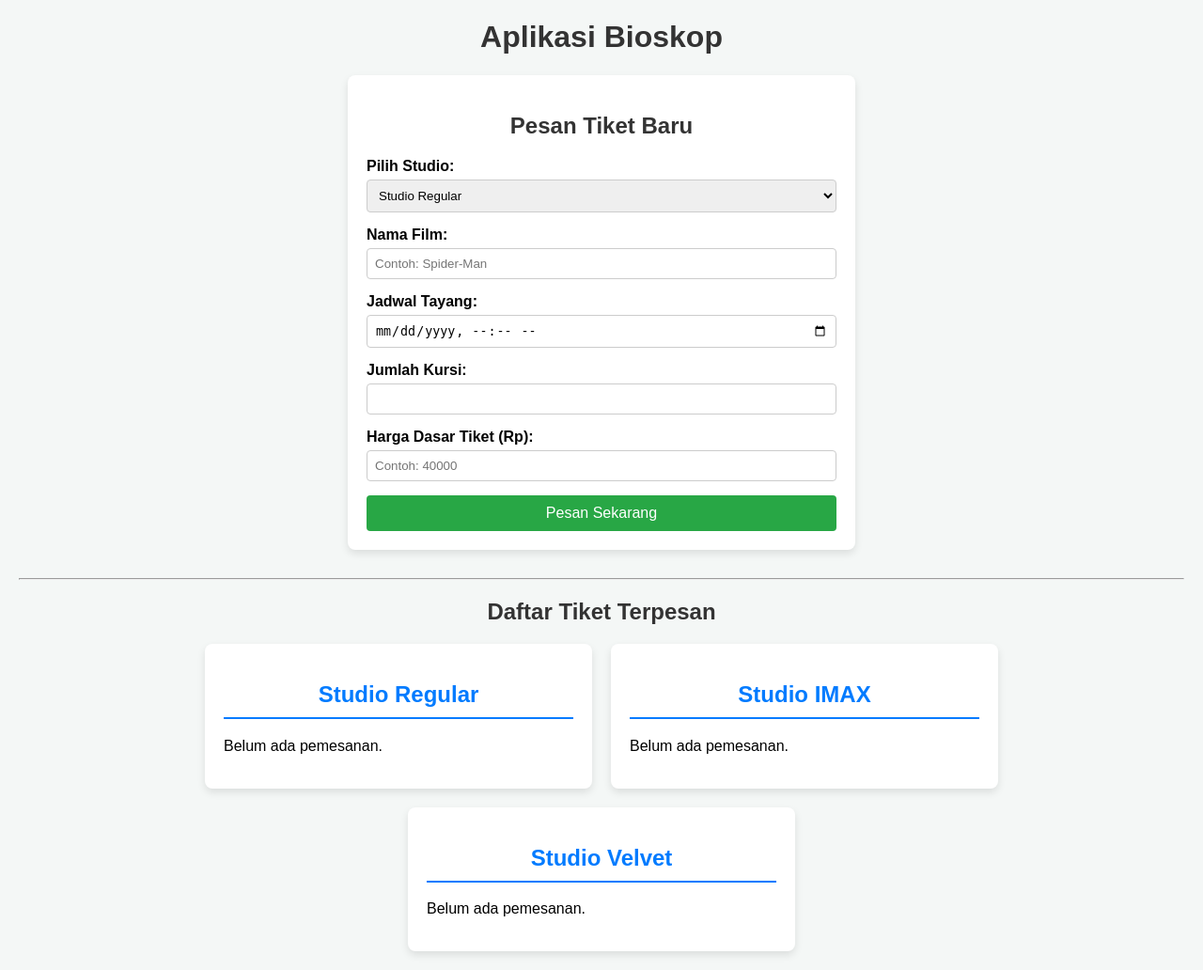
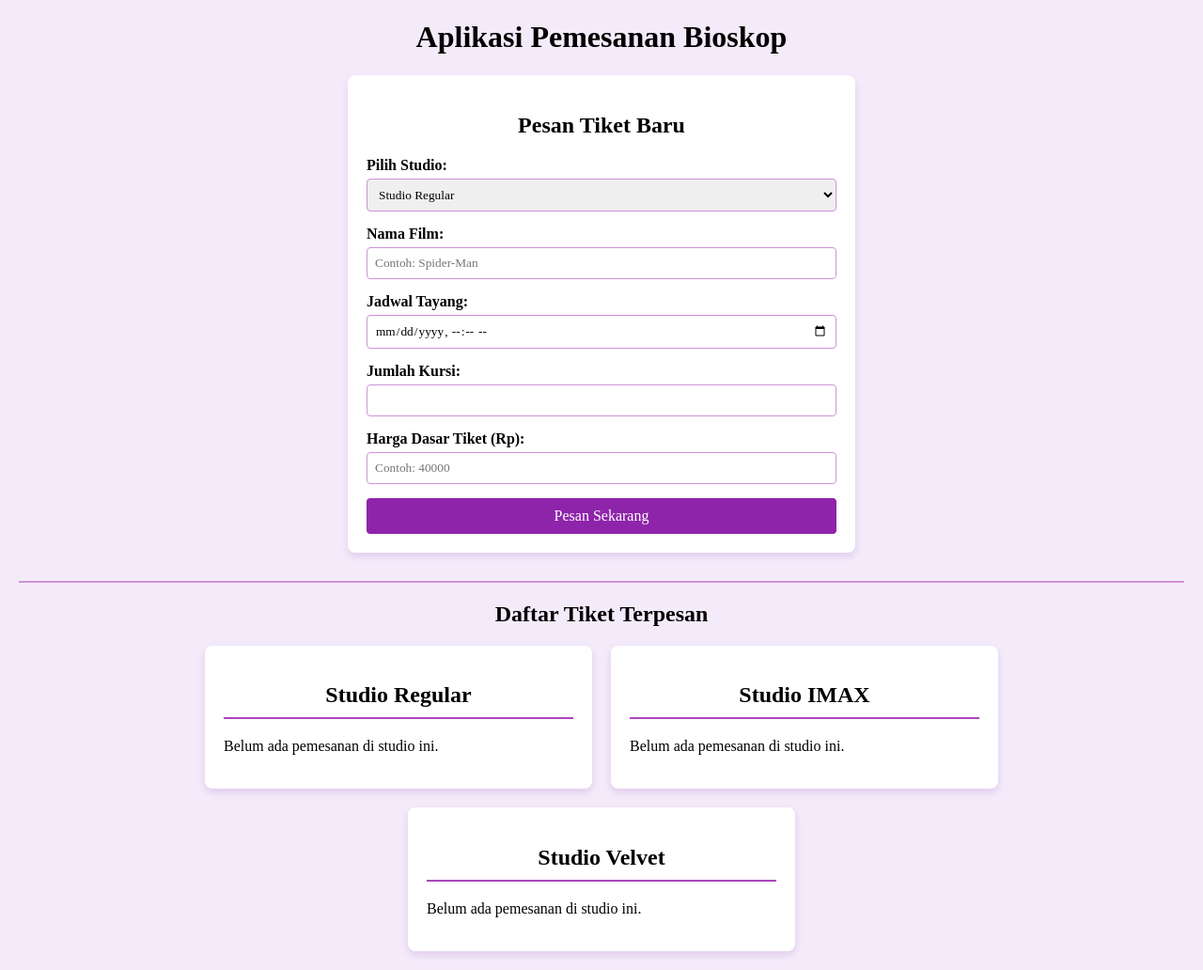
Before and after one commit to jhozyretno/Latihan_PBO_JhozyRetnoSari, a PHP site: page / in a window 1280 px wide. Shown: the whole page at 94% size. Run offline with PHP 8.4, Linux system fonts and the light colour scheme; data comes from the database, SQL or seed files in the repository.

Commit message:
[Tahap 6] Pembuatan Komponen Antarmuka

```diff
--- a/index.php
+++ b/index.php
@@ -1,5 +1,5 @@
 <?php
-// Memanggil koneksi database
+// Memanggil koneksi database dari folder koneksi
 require_once 'koneksi/database.php';
 
 // Memanggil class tiket
@@ -12,22 +12,22 @@ require_once 'tiket_Velvet.php';
 // ==========================================
 if (isset($_POST['pesan_tiket'])) {
     $tipe_studio = $_POST['tipe_studio']; // Akan berisi REG, IMX, atau VLV
-    $nama_film = $_POST['nama_film'];
+
+    // Menitipkan kode studio ke nama film
+    $nama_film = "[" . $tipe_studio . "] " . $_POST['nama_film'];
+
     $jadwal_tayang = $_POST['jadwal_tayang'];
     $jumlah_kursi = $_POST['jumlah_kursi'];
     $harga_dasar = $_POST['harga_dasar'];
 
-    // Membuat ID Tiket otomatis berdasarkan tipe studio + angka acak
-    $id_tiket = $tipe_studio . "-" . rand(100, 999);
-
-    // Query untuk menyimpan ke database
-    $queryInsert = "INSERT INTO tabel_tiket (id_tiket, nama_film, jadwal_tayang, jumlah_kursi, harga_dasar_tiket)
-                    VALUES ('$id_tiket', '$nama_film', '$jadwal_tayang', '$jumlah_kursi', '$harga_dasar')";
+    // Query INSERT: id_tiket tidak dimasukkan agar database mengisinya otomatis secara urut (Auto Increment)
+    $queryInsert = "INSERT INTO tabel_tiket (nama_film, jadwal_tayang, jumlah_kursi, harga_dasar_tiket)
+                    VALUES ('$nama_film', '$jadwal_tayang', '$jumlah_kursi', '$harga_dasar')";
 
     if ($koneksi->query($queryInsert) === TRUE) {
         echo "<script>alert('Tiket berhasil dipesan!'); window.location.href='index.php';</script>";
     } else {
-        echo "Error: " . $queryInsert . "<br>" . $koneksi->error;
+        echo "<script>alert('Error: " . $koneksi->error . "');</script>";
     }
 }
 ?>
@@ -39,29 +39,35 @@ if (isset($_POST['pesan_tiket'])) {
     <meta name="viewport" content="width=device-width, initial-scale=1.0">
     <title>Pemesanan Tiket Bioskop</title>
     <style>
-        body { font-family: Arial, sans-serif; background-color: #f4f7f6; margin: 20px; }
-        h1, h2 { text-align: center; color: #333; }
+        /* Mengubah font utama menjadi Times New Roman dan teks menjadi hitam */
+        body { font-family: "Times New Roman", Times, serif; color: black; background-color: #f4ebfa; margin: 20px; }
+        h1, h2 { text-align: center; color: black; }
 
         /* Form Styling */
-        .form-container { background: white; max-width: 500px; margin: 0 auto 30px auto; padding: 20px; border-radius: 8px; box-shadow: 0 4px 8px rgba(0,0,0,0.1); }
+        .form-container { background: white; max-width: 500px; margin: 0 auto 30px auto; padding: 20px; border-radius: 8px; box-shadow: 0 4px 8px rgba(106, 27, 154, 0.15); }
         .form-group { margin-bottom: 15px; }
-        .form-group label { display: block; font-weight: bold; margin-bottom: 5px; }
-        .form-group input, .form-group select { width: 100%; padding: 8px; box-sizing: border-box; border: 1px solid #ccc; border-radius: 4px; }
-        .btn-submit { background-color: #28a745; color: white; border: none; padding: 10px 15px; width: 100%; font-size: 16px; border-radius: 4px; cursor: pointer; }
-        .btn-submit:hover { background-color: #218838; }
+        .form-group label { display: block; font-weight: bold; margin-bottom: 5px; color: black; }
+        /* Memastikan input form juga menggunakan Times New Roman */
+        .form-group input, .form-group select { font-family: "Times New Roman", Times, serif; width: 100%; padding: 8px; box-sizing: border-box; border: 1px solid #ce93d8; border-radius: 4px; color: black; }
 
-        /* Card Styling (dari kode sebelumnya) */
+        /* Tombol Pesan (teks tetap putih agar terbaca jelas di atas warna ungu) */
+        .btn-submit { font-family: "Times New Roman", Times, serif; background-color: #8e24aa; color: white; border: none; padding: 10px 15px; width: 100%; font-size: 16px; border-radius: 4px; cursor: pointer; transition: 0.3s; }
+        .btn-submit:hover { background-color: #6a1b9a; }
+
+        /* Card Styling */
         .container { display: flex; flex-wrap: wrap; gap: 20px; justify-content: center; }
-        .kategori { background: white; border-radius: 8px; box-shadow: 0 4px 8px rgba(0,0,0,0.1); width: 30%; padding: 20px; min-width: 250px; }
-        .kategori h2 { border-bottom: 2px solid #007BFF; padding-bottom: 10px; color: #007BFF; }
-        .tiket-card { border: 1px solid #ddd; padding: 15px; margin-bottom: 15px; border-radius: 5px; background-color: #fafafa; }
-        .harga { font-size: 18px; color: #28a745; margin-top: 10px; }
-        .fasilitas { margin-top: 10px; font-size: 14px; color: #555; background: #e9ecef; padding: 10px; border-radius: 4px; }
+        .kategori { background: white; border-radius: 8px; box-shadow: 0 4px 8px rgba(106, 27, 154, 0.15); width: 30%; padding: 20px; min-width: 250px; }
+        .kategori h2 { border-bottom: 2px solid #ab47bc; padding-bottom: 10px; color: black; }
+        .tiket-card { border: 1px solid #e1bee7; padding: 15px; margin-bottom: 15px; border-radius: 5px; background-color: #ffffff; color: black; }
+
+        /* Harga dan Fasilitas */
+        .harga { font-size: 18px; color: black; margin-top: 10px; font-weight: bold; }
+        .fasilitas { margin-top: 10px; font-size: 14px; color: black; background: #f4ebfa; padding: 10px; border-radius: 4px; }
     </style>
 </head>
 <body>
 
-    <h1>Aplikasi Bioskop</h1>
+    <h1>Aplikasi Pemesanan Bioskop</h1>
 
     <div class="form-container">
         <h2>Pesan Tiket Baru</h2>
@@ -94,14 +100,15 @@ if (isset($_POST['pesan_tiket'])) {
         </form>
     </div>
 
-    <hr>
+    <hr style="border: 1px solid #ce93d8;">
     <h2>Daftar Tiket Terpesan</h2>
     <div class="container">
 
         <div class="kategori">
             <h2>Studio Regular</h2>
             <?php
-            $queryRegular = "SELECT * FROM tabel_tiket WHERE id_tiket LIKE 'REG%'";
+            // Memfilter berdasarkan awalan [REG] di nama film
+            $queryRegular = "SELECT * FROM tabel_tiket WHERE nama_film LIKE '[REG]%'";
             $resultRegular = $koneksi->query($queryRegular);
 
             if ($resultRegular->num_rows > 0) {
@@ -109,21 +116,22 @@ if (isset($_POST['pesan_tiket'])) {
                     $tiketReg = new TiketRegular($row['id_tiket'], $row['nama_film'], $row['jadwal_tayang'], $row['jumlah_kursi'], $row['harga_dasar_tiket'], "Dolby Digital", "Baris Tengah");
 
                     echo "<div class='tiket-card'>";
-                    echo "<strong>ID Tiket:</strong> " . $tiketReg->getIdTiket() . "<br>";
+                    echo "<strong>ID Tiket (Auto):</strong> " . $tiketReg->getIdTiket() . "<br>";
                     echo "<strong>Film:</strong> " . $tiketReg->getNamaFilm() . "<br>";
                     echo "<strong>Kursi:</strong> " . $tiketReg->getJumlahKursi() . "<br>";
                     echo "<div class='fasilitas'>"; $tiketReg->tampilkanInfoFasilitas(); echo "</div>";
-                    echo "<div class='harga'><b>Total: Rp " . number_format($tiketReg->hitungTotalHarga(), 0, ',', '.') . "</b></div>";
+                    echo "<div class='harga'>Total Harga: Rp " . number_format($tiketReg->hitungTotalHarga(), 0, ',', '.') . "</div>";
                     echo "</div>";
                 }
-            } else { echo "<p>Belum ada pemesanan.</p>"; }
+            } else { echo "<p>Belum ada pemesanan di studio ini.</p>"; }
             ?>
         </div>
 
         <div class="kategori">
             <h2>Studio IMAX</h2>
             <?php
-            $queryIMAX = "SELECT * FROM tabel_tiket WHERE id_tiket LIKE 'IMX%'";
+            // Memfilter berdasarkan awalan [IMX] di nama film
+            $queryIMAX = "SELECT * FROM tabel_tiket WHERE nama_film LIKE '[IMX]%'";
             $resultIMAX = $koneksi->query($queryIMAX);
 
             if ($resultIMAX->num_rows > 0) {
@@ -131,21 +139,22 @@ if (isset($_POST['pesan_tiket'])) {
                     $tiketIMX = new TiketIMAX($row['id_tiket'], $row['nama_film'], $row['jadwal_tayang'], $row['jumlah_kursi'], $row['harga_dasar_tiket'], "KCM-3D-VIP", "Active Motion Seat");
 
                     echo "<div class='tiket-card'>";
-                    echo "<strong>ID Tiket:</strong> " . $tiketIMX->getIdTiket() . "<br>";
+                    echo "<strong>ID Tiket (Auto):</strong> " . $tiketIMX->getIdTiket() . "<br>";
                     echo "<strong>Film:</strong> " . $tiketIMX->getNamaFilm() . "<br>";
                     echo "<strong>Kursi:</strong> " . $tiketIMX->getJumlahKursi() . "<br>";
                     echo "<div class='fasilitas'>"; $tiketIMX->tampilkanInfoFasilitas(); echo "</div>";
-                    echo "<div class='harga'><b>Total: Rp " . number_format($tiketIMX->hitungTotalHarga(), 0, ',', '.') . "</b></div>";
+                    echo "<div class='harga'>Total Harga: Rp " . number_format($tiketIMX->hitungTotalHarga(), 0, ',', '.') . "</div>";
                     echo "</div>";
                 }
-            } else { echo "<p>Belum ada pemesanan.</p>"; }
+            } else { echo "<p>Belum ada pemesanan di studio ini.</p>"; }
             ?>
         </div>
 
         <div class="kategori">
             <h2>Studio Velvet</h2>
             <?php
-            $queryVelvet = "SELECT * FROM tabel_tiket WHERE id_tiket LIKE 'VLV%'";
+            // Memfilter berdasarkan awalan [VLV] di nama film
+            $queryVelvet = "SELECT * FROM tabel_tiket WHERE nama_film LIKE '[VLV]%'";
             $resultVelvet = $koneksi->query($queryVelvet);
 
             if ($resultVelvet->num_rows > 0) {
@@ -153,14 +162,14 @@ if (isset($_POST['pesan_tiket'])) {
                     $tiketVlv = new TiketVelvet($row['id_tiket'], $row['nama_film'], $row['jadwal_tayang'], $row['jumlah_kursi'], $row['harga_dasar_tiket'], "Premium Bed Setup", "Tersedia");
 
                     echo "<div class='tiket-card'>";
-                    echo "<strong>ID Tiket:</strong> " . $tiketVlv->getIdTiket() . "<br>";
+                    echo "<strong>ID Tiket (Auto):</strong> " . $tiketVlv->getIdTiket() . "<br>";
                     echo "<strong>Film:</strong> " . $tiketVlv->getNamaFilm() . "<br>";
                     echo "<strong>Kursi:</strong> " . $tiketVlv->getJumlahKursi() . "<br>";
                     echo "<div class='fasilitas'>"; $tiketVlv->tampilkanInfoFasilitas(); echo "</div>";
-                    echo "<div class='harga'><b>Total: Rp " . number_format($tiketVlv->hitungTotalHarga(), 0, ',', '.') . "</b></div>";
+                    echo "<div class='harga'>Total Harga: Rp " . number_format($tiketVlv->hitungTotalHarga(), 0, ',', '.') . "</div>";
                     echo "</div>";
                 }
-            } else { echo "<p>Belum ada pemesanan.</p>"; }
+            } else { echo "<p>Belum ada pemesanan di studio ini.</p>"; }
             ?>
         </div>
 
@@ -170,5 +179,6 @@ if (isset($_POST['pesan_tiket'])) {
 </html>
 
 <?php
+// Menutup koneksi
 $koneksi->close();
 ?>
```
